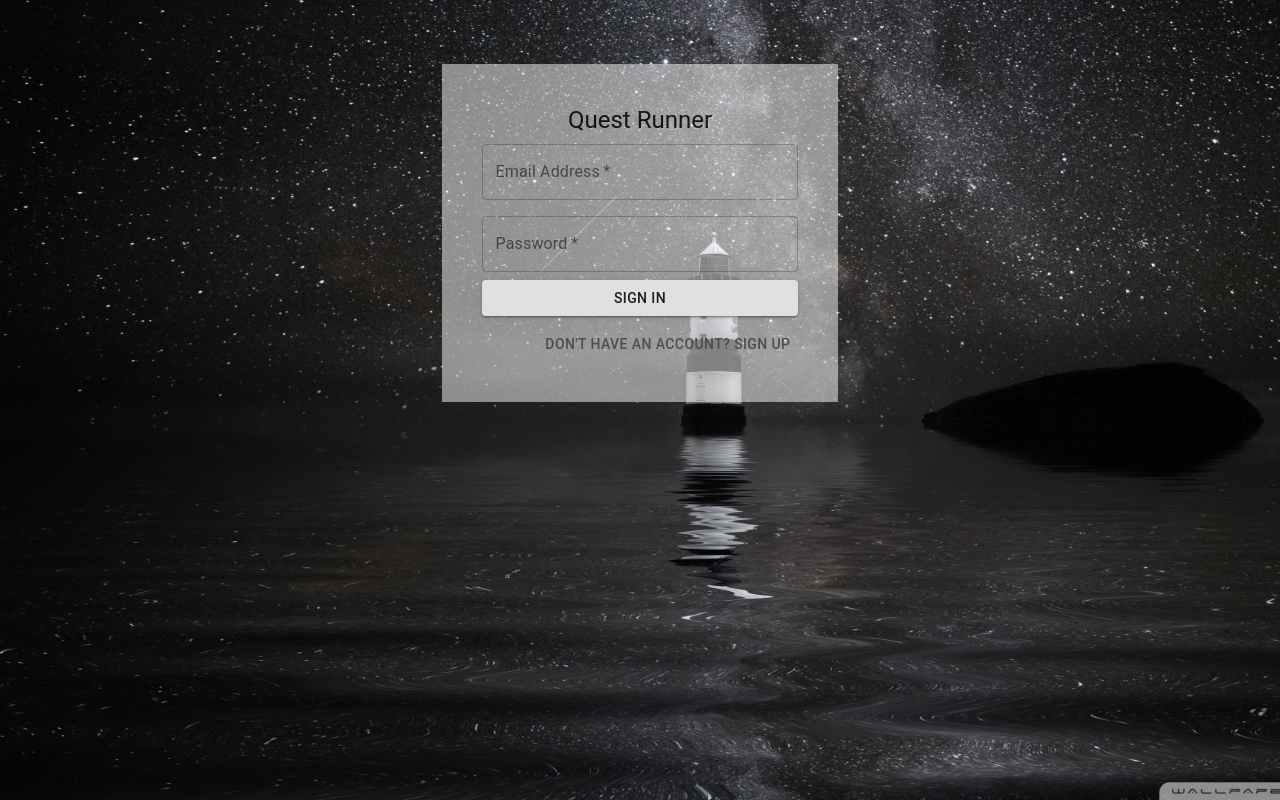
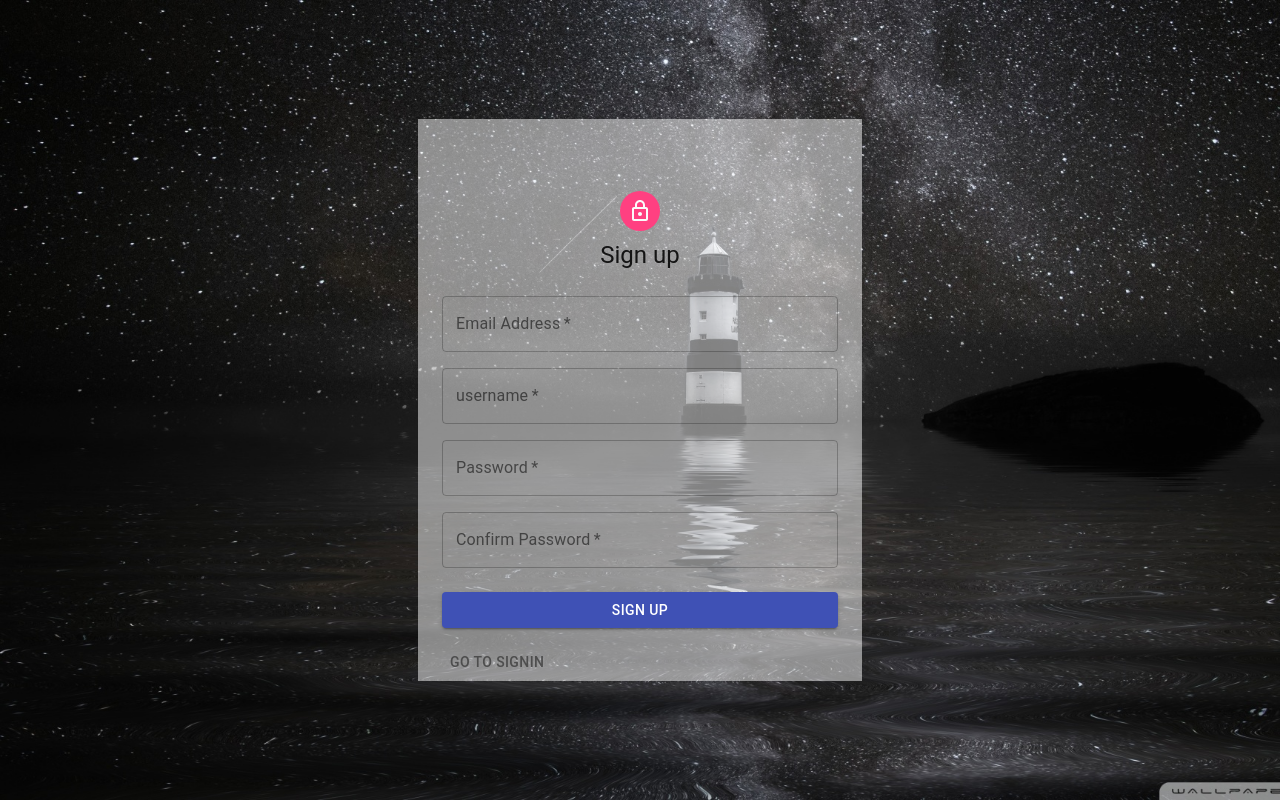
Before and after one commit to yoonah1996/QuestRunner, a React (Create React App) app: page /join in a window 1280 px wide. Before the commit this address led to /userLoginPage. Built offline with nearby package versions, Linux system fonts and the light colour scheme.

Commit message:
:zap: fixed minor features

```diff
--- a/src/App.tsx
+++ b/src/App.tsx
@@ -17,14 +17,14 @@ const App: React.FC = () => {
   // dispatch(actions.setDarkmode({ darkmode: true }));
   return (
     <Switch>
-      <Route exact path="/userJoinPage" component={UserJoin} />
-      <Route exact path="/userLoginPage" component={UserLogin} />
+      <Route exact path="/join" component={UserJoin} />
+      <Route exact path="/login" component={UserLogin} />
       <Route
         exact
-        path="/mainPage"
+        path="/main"
         render={() => {
           if (!isLogin) {
-            return <Redirect to="/userLoginPage" />;
+            return <Redirect to="/login" />;
           }
           return <MainPage />;
         }}
@@ -34,7 +34,7 @@ const App: React.FC = () => {
         path="/"
         render={() => {
           if (!isLogin) {
-            return <Redirect to="/userLoginPage" />;
+            return <Redirect to="/login" />;
           }
           return <MainPage />;
         }}
--- a/src/feature/experiencebar/ExBarAvatar.tsx
+++ b/src/feature/experiencebar/ExBarAvatar.tsx
@@ -11,7 +11,7 @@ import RunnerB from '../../img/runnerB.gif';
 const useStyles = makeStyles((theme: Theme) => createStyles({
   image: {
     height: 'auto',
-    width: 200,
+    width: 100,
   },
 }));
 
@@ -22,7 +22,7 @@ export default function MediaControlCard() {
   return (
     <Box
       position="absolute"
-      top={-250}
+      top={-130}
       left="0%"
       alignItems="flex-end"
     >
--- a/src/feature/mainpage/MainPage.tsx
+++ b/src/feature/mainpage/MainPage.tsx
@@ -23,8 +23,7 @@ const useStyles = makeStyles((theme: Theme) =>
     bg: {
       backgroundImage: `url(${Image})`,
     },
-  }),
-);
+  }));
 
 const MainPage: React.FC = () => {
   const selectedComponent = useSelector(
@@ -39,7 +38,7 @@ const MainPage: React.FC = () => {
       justify="flex-end"
       alignItems="stretch"
     >
-      <NavBar />
+      <Route component={NavBar} />
       {selectedComponent === 'STORE' && <Route component={Store} />}
       {selectedComponent === 'QUEST' && <Quest />}
       {selectedComponent === 'ACHIEVEMENT' && <Achievement />}
--- a/src/feature/navbar/NavBar.tsx
+++ b/src/feature/navbar/NavBar.tsx
@@ -1,3 +1,4 @@
+/* eslint-disable react/prop-types */
 /* eslint-disable no-shadow */
 /* eslint-disable max-len */
 import React from 'react';
@@ -17,10 +18,10 @@ import Divider from '@material-ui/core/Divider';
 import ListItem from '@material-ui/core/ListItem';
 import ListItemText from '@material-ui/core/ListItemText';
 import Avatar from '@material-ui/core/Avatar';
+import { Redirect, RouteComponentProps } from 'react-router-dom';
 import { navActions } from './navService';
 import Image from '../../img/zolla.png';
 import MyInfo from './MyInfo';
-
 import { RootState } from '..';
 import { userLoginActions } from '../usersignin/userloginService';
 
@@ -51,7 +52,7 @@ const useStyles = makeStyles((theme: Theme) => createStyles({
 
 type Anchor = 'right';
 
-export default function MenuAppBar() {
+const NavBar: React.FC<RouteComponentProps> = ({ history: { push } }) => {
   const classes = useStyles();
   const dispatch = useDispatch();
   const [anchorEl, setAnchorEl] = React.useState<null | HTMLElement>(null);
@@ -116,7 +117,7 @@ export default function MenuAppBar() {
             <Button variant="outlined" color="inherit" onClick={handleMenuClick}>
               ACHIEVEMENT
             </Button>
-            <Button variant="outlined" color="inherit" onClick={handleMenuClick}>
+            <Button variant="outlined" color="inherit" onClick={() => push('/rank')}>
               RANK
             </Button>
             <Button variant="outlined" color="inherit" onClick={handleMenuClick}>
@@ -161,4 +162,6 @@ export default function MenuAppBar() {
       </AppBar>
     </div>
   );
-}
+};
+
+export default NavBar;
--- a/src/feature/userjoin/UserJoin.tsx
+++ b/src/feature/userjoin/UserJoin.tsx
@@ -258,7 +258,7 @@ const UserJoin: React.FC<RouteComponentProps> = ({ history: { push } }) => {
         password,
         username,
       });
-      push('/userLoginPage');
+      push('/login');
       // snackBar here
     } catch (error) {
       const {
@@ -360,7 +360,7 @@ const UserJoin: React.FC<RouteComponentProps> = ({ history: { push } }) => {
           <Button
             className={classes.signInButton}
             onClick={() => {
-              push('/userLoginPage');
+              push('/login');
             }}
           >
             go to SignIn
--- a/src/feature/usersignin/UserLogin.tsx
+++ b/src/feature/usersignin/UserLogin.tsx
@@ -158,7 +158,7 @@ const UserLogin: React.FC<RouteComponentProps> = ({ history: { push } }) => {
                 <Button
                   className={classes.signUpButton}
                   onClick={() => {
-                    push('/userJoinPage');
+                    push('/join');
                   }}
                 >
                   Don't have an account? Sign Up
```
